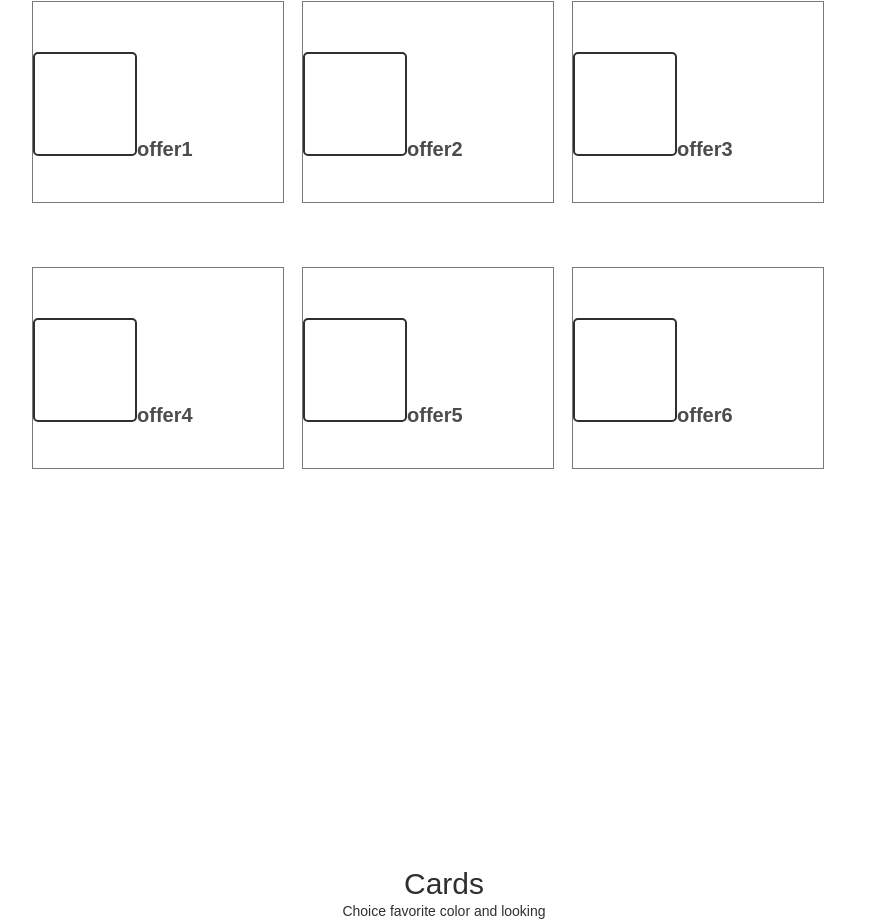
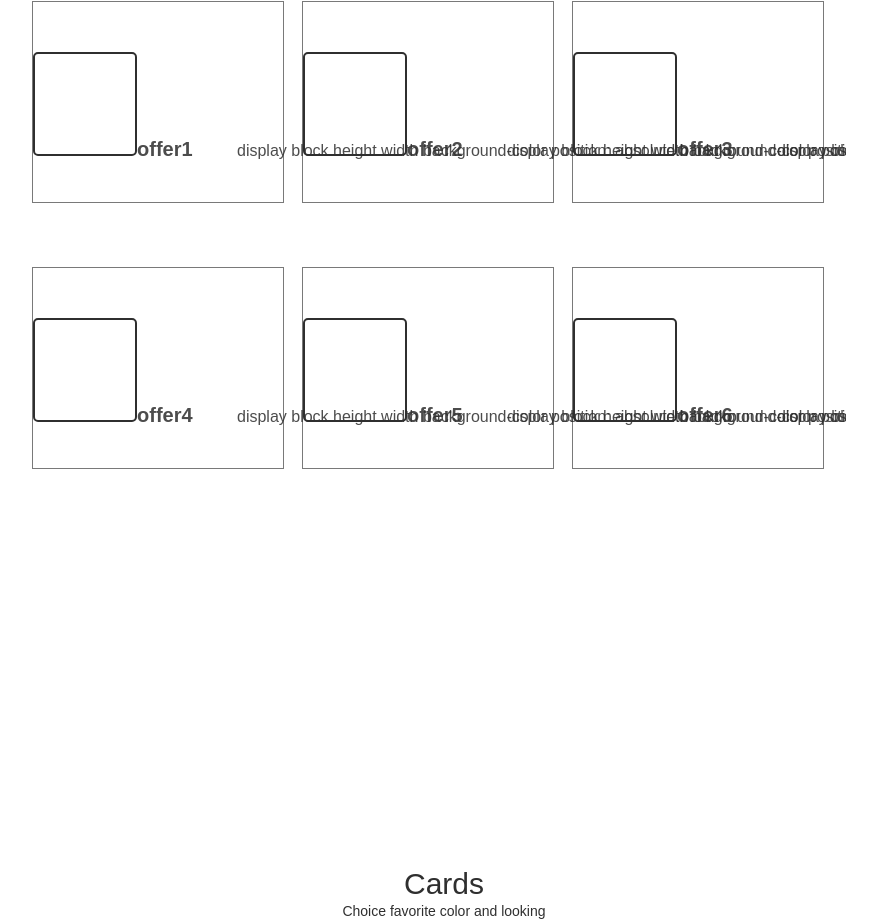
Before and after one commit to katrinkattt/react-app-yellow, a React (Create React App) app in the folder app-lending/yell-app/: page / in a window 1280 px wide. Shown: the part 1029-1952 px from the top of the page, without its empty margins (196-1073 px from the left). Built offline with nearby package versions, Linux system fonts and the light colour scheme.

Commit message:
work title and text => refreh style

```diff
--- a/app-lending/yell-app/src/components/ourService.jsx
+++ b/app-lending/yell-app/src/components/ourService.jsx
@@ -39,21 +39,18 @@ export default class OurService extends Component {
                                     <div className="offer__img"></div>
                                     <div className="offer__info" >
                                     <div className="offer__title"> {titl}</div>
-                                    <div className="offer__text"></div>
-
+                                        {
+                                            this.servState.text.map((txt, id) =>
+                                                <div className="offer__text">{txt}</div>
+                                            )
+                                        }
                                     </div>
                                 </div>
                             </div>
                                 )
                             }
-
                         </div>
                 </div>
-                        {/* <div className="serv__b"><ServiceOffer /></div>
-                        <div className="serv__b"><ServiceOffer /></div>
-                        <div className="serv__b"><ServiceOffer /></div>
-                        <div className="serv__b"><ServiceOffer /></div>
-                        <div className="serv__b"><ServiceOffer /></div> */}
             </div>
         )
     }
```
